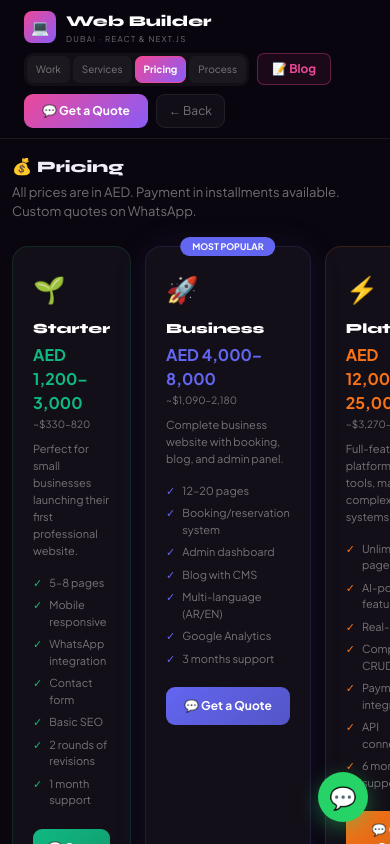
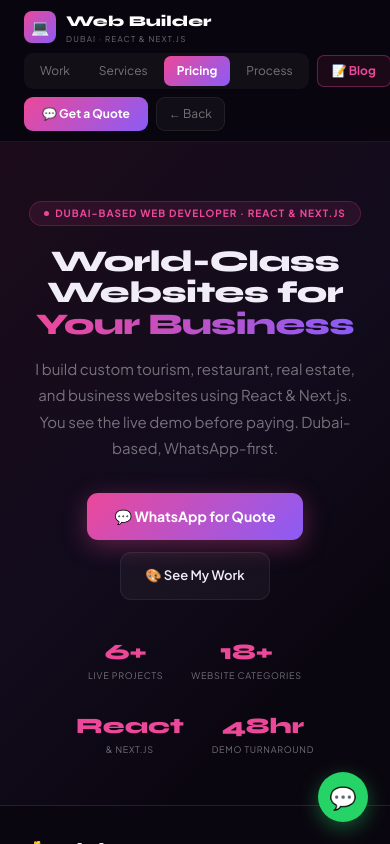
Before and after one commit to salmanyounger/dubairovers, a Next.js app: page /webbuilder in a window 390 px wide. Both pictures are taken after a click on the button "Pricing". Shown: the top 844 px of the page. Built offline with nearby package versions, Linux system fonts and the light colour scheme.

Commit message:
webbuilder pricing and process mobile fix

```diff
--- a/app/webbuilder/page.js
+++ b/app/webbuilder/page.js
@@ -73,13 +73,11 @@ export default function WebBuilderPage() {
             .wb-nav-inner{height:auto!important;flex-wrap:wrap;padding:10px 0!important;gap:8px!important}
             .wb-tabs{overflow-x:auto;-webkit-overflow-scrolling:touch}
         @media(max-width:768px){
-          .wb-hero-mobile { display:none !important; }
-          .wb-tabs { overflow-x:auto !important; -webkit-overflow-scrolling:touch !important; }
-          .wb-tabs button { flex-shrink:0 !important; white-space:nowrap !important; padding:5px 8px !important; font-size:10px !important; }
-          .wb-main { padding:16px 12px !important; }
-          .wb-pricing { grid-template-columns:1fr !important; }
+          .wb-pricing-grid{grid-template-columns:1fr!important;max-width:420px;margin:0 auto;}
+          .wb-process-grid{grid-template-columns:1fr!important;gap:12px!important;}
+          .wb-process-grid .pc{position:relative!important;}
+          .process-arrow{display:none!important;}
         }
-
             .wb-hero h1{font-size:clamp(28px,8vw,52px)!important}
             .wb-cats{grid-template-columns:repeat(2,1fr)!important}
             .wb-pricing{grid-template-columns:1fr!important}
@@ -110,7 +108,7 @@ export default function WebBuilderPage() {
               <div className="wb-tabs" style={{ display:"flex", gap:3, background:"rgba(255,255,255,0.04)", borderRadius:9, padding:3, overflowX:"auto" }}>
                 {TABS.map(t => (
                   <button key={t} onClick={() => setTab(t)}
-                    style={{ padding:"6px 13px", borderRadius:7, border:"none", background:tab===t?"linear-gradient(135deg,#EC4899,#8B5CF6)":"rgba(255,255,255,0.04)", color:tab===t?"#fff":T.sub, border:tab===t?"1.5px solid #EC4899":"1.5px solid transparent", fontSize:12, fontWeight:tab===t?700:400, cursor:"pointer", fontFamily:"'Plus Jakarta Sans',sans-serif", textTransform:"capitalize", transition:"all 0.18s" }}>
+                    style={{ padding:"6px 13px", borderRadius:7, border:"none", background:tab===t?"linear-gradient(135deg,#EC4899,#8B5CF6)":"transparent", color:tab===t?"#fff":T.sub, fontSize:12, fontWeight:tab===t?700:400, cursor:"pointer", fontFamily:"'Plus Jakarta Sans',sans-serif", textTransform:"capitalize", transition:"all 0.18s" }}>
                     {t}
                   </button>
                 ))}
@@ -128,7 +126,7 @@ export default function WebBuilderPage() {
         </nav>
 
         {/* HERO */}
-        <div style={{ display: tab !== "work" ? "none" : "block", background:"linear-gradient(135deg,rgba(236,72,153,0.08) 0%,rgba(139,92,246,0.06) 50%,transparent 80%)", borderBottom:`1px solid ${T.border}`, padding:"56px 24px 48px" }}>
+        <div style={{ background:"linear-gradient(135deg,rgba(236,72,153,0.08) 0%,rgba(139,92,246,0.06) 50%,transparent 80%)", borderBottom:`1px solid ${T.border}`, padding:"56px 24px 48px" }}>
           <div style={{ maxWidth:1200, margin:"0 auto", textAlign:"center" }}>
             <div style={{ display:"inline-flex", alignItems:"center", gap:6, background:"rgba(236,72,153,0.1)", border:"1px solid rgba(236,72,153,0.22)", borderRadius:20, padding:"4px 14px", marginBottom:20 }}>
               <div style={{ width:5, height:5, borderRadius:"50%", background:T.pink }}/>
@@ -165,7 +163,7 @@ export default function WebBuilderPage() {
         </div>
 
         {/* MAIN */}
-        <div className="wb-main" style={{ maxWidth:1200, margin:"0 auto", padding:"32px 24px" }}>
+        <div style={{ maxWidth:1200, margin:"0 auto", padding:"32px 24px" }}>
 
           {/* WORK TAB */}
           {tab === "work" && (
@@ -222,7 +220,7 @@ export default function WebBuilderPage() {
             <div className="fade">
               <div style={{ fontFamily:"'Syne',sans-serif", fontSize:16, fontWeight:800, marginBottom:6 }}>🛠️ What I Build</div>
               <p style={{ fontSize:13, color:T.sub, marginBottom:24 }}>Every website is custom-coded in React or Next.js — no WordPress, no page builders, no templates.</p>
-              <div style={{ display:"grid", gridTemplateColumns:"repeat(auto-fill,minmax(280px,1fr))", gap:14 }}>
+              <div className="wb-pricing-grid" style={{ display:"grid", gridTemplateColumns:"repeat(auto-fill,minmax(280px,1fr))", gap:14 }}>
                 {[
                   { icon:"📱", title:"Mobile-First Design", desc:"Every site looks perfect on phone, tablet and desktop. Tested on all screen sizes before delivery." },
                   { icon:"🌐", title:"Multi-Language (AR/EN)", desc:"Full Arabic RTL support with Cairo font. Language toggle built into every site. SEO-friendly." },
@@ -260,7 +258,7 @@ export default function WebBuilderPage() {
             <div className="fade">
               <div style={{ fontFamily:"'Syne',sans-serif", fontSize:16, fontWeight:800, marginBottom:4 }}>💰 Pricing</div>
               <p style={{ fontSize:13, color:T.sub, marginBottom:24 }}>All prices are in AED. Payment in installments available. Custom quotes on WhatsApp.</p>
-              <div style={{ display:"grid", gridTemplateColumns:"repeat(4,1fr)", gap:14 }}>
+              <div className="wb-pricing-grid" style={{ display:"grid", gridTemplateColumns:"repeat(4,1fr)", gap:14 }}>
                 {TIERS.map(tier => (
                   <div key={tier.name} className="tier"
                     style={{ background:T.card, border:`1.5px solid ${tier.color}28`, borderRadius:16, padding:"22px 20px", position:"relative",
@@ -291,7 +289,7 @@ export default function WebBuilderPage() {
                 ))}
               </div>
               <div style={{ marginTop:18, background:"rgba(139,92,246,0.07)", border:"1px solid rgba(139,92,246,0.18)", borderRadius:11, padding:"14px 18px", fontSize:12, color:"rgba(139,92,246,0.8)" }}>
-                <span role="img">💡</span> All prices are estimates. Final price depends on specific requirements. WhatsApp me for a free custom quote — I respond within 1 hour.
+                💡 All prices are estimates. Final price depends on specific requirements. WhatsApp me for a free custom quote — I respond within 1 hour.
               </div>
             </div>
           )}
@@ -301,11 +299,11 @@ export default function WebBuilderPage() {
             <div className="fade">
               <div style={{ fontFamily:"'Syne',sans-serif", fontSize:16, fontWeight:800, marginBottom:6 }}>🔄 How It Works</div>
               <p style={{ fontSize:13, color:T.sub, marginBottom:28 }}>Simple 4-step process from idea to live website. Most projects delivered in 5–14 days.</p>
-              <div style={{ display:"grid", gridTemplateColumns:"repeat(4,1fr)", gap:16, marginBottom:32 }}>
+              <div className="wb-process-grid" style={{ display:"grid", gridTemplateColumns:"repeat(4,1fr)", gap:16, marginBottom:32 }}>
                 {PROCESS.map((s, i) => (
                   <div key={s.n} style={{ background:T.card, border:`1px solid ${T.border}`, borderRadius:13, padding:"20px 18px", position:"relative" }}>
                     {i < PROCESS.length - 1 && (
-                      <div style={{ position:"absolute", right:-16, top:"50%", transform:"translateY(-50%)", fontSize:18, color:"rgba(255,255,255,0.15)", zIndex:1 }}>→</div>
+                      <div className="process-arrow" style={{ position:"absolute", right:-16, top:"50%", transform:"translateY(-50%)", fontSize:18, color:"rgba(255,255,255,0.15)", zIndex:1 }}>→</div>
                     )}
                     <div style={{ fontFamily:"'Syne',sans-serif", fontSize:11, color:T.pink, fontWeight:700, letterSpacing:"0.1em", marginBottom:10 }}>{s.n}</div>
                     <div style={{ fontSize:26, marginBottom:10 }}>{s.icon}</div>
```
